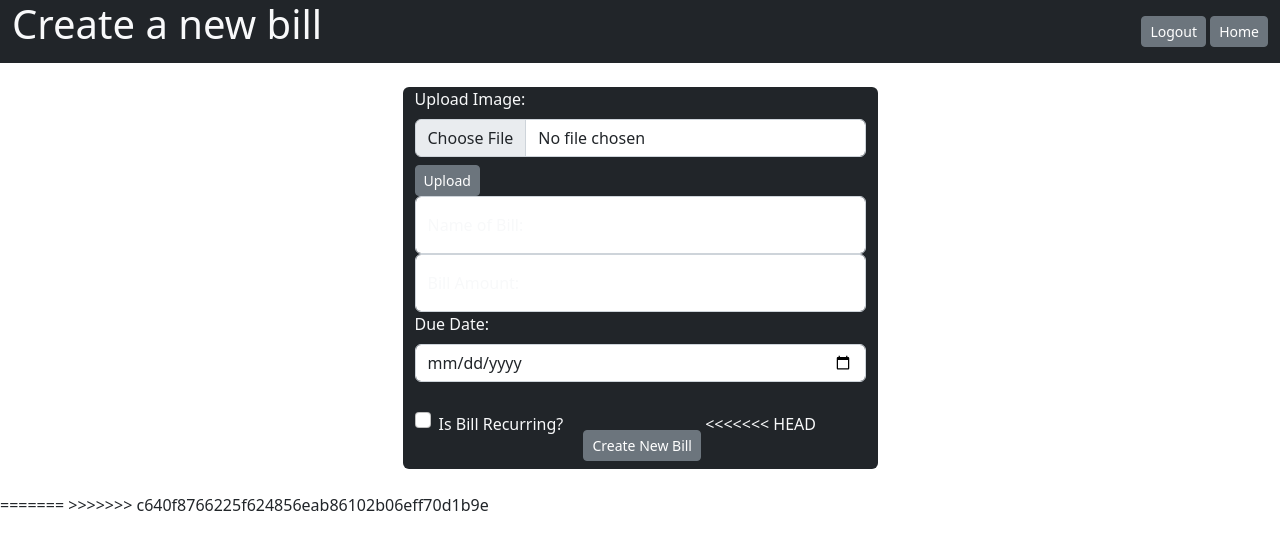
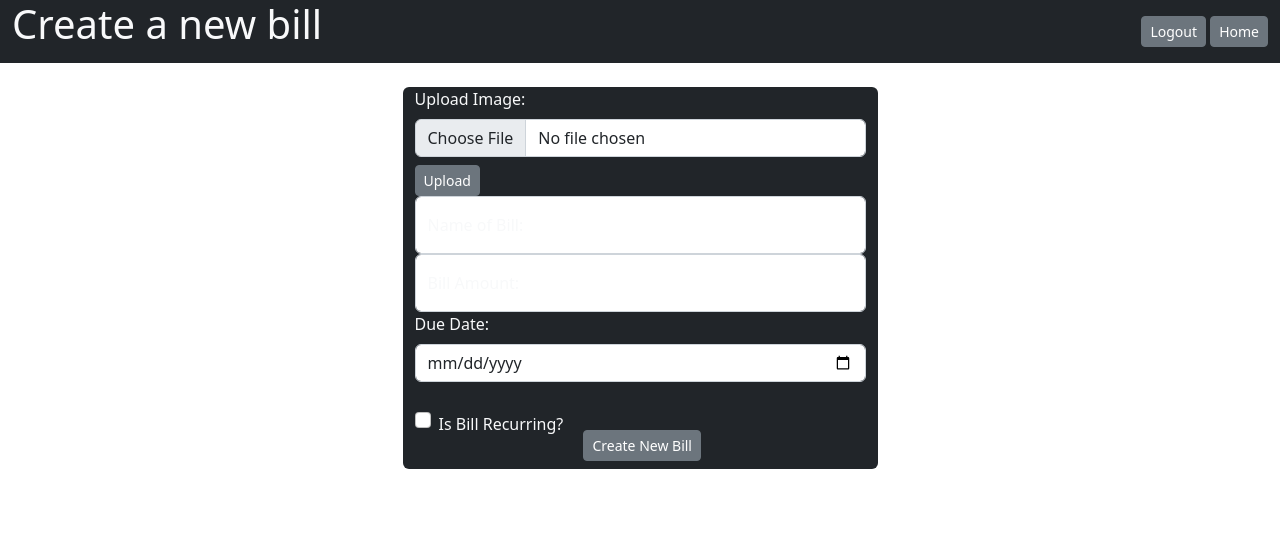
Before and after one commit to JustinGebing/Group_Project, a Flask app: template Group_10_Project/flask_app/templates/create.html in a window 1280 px wide. Shown: the top 550 px of the page. Run offline with Flask 2, Linux system fonts and the light colour scheme; the template is opened without the code that fills it, so the values that code supplies are empty; some libraries are stand-ins or nearby versions.

Commit message:
Update JS in Create.html

```diff
--- a/Group_10_Project/flask_app/templates/create.html
+++ b/Group_10_Project/flask_app/templates/create.html
@@ -56,14 +56,7 @@
                             <label class="form-check-label" for="recurring">Is Bill Recurring?</label>
                         </div>
                         <input class="btn btn-secondary btn-sm mb-2 mt-5" type="submit" value="Create New Bill">
-<<<<<<< HEAD
-                    </form>
                 </div>
-            </div>
-        </div>
-=======
-                </div>
->>>>>>> c640f8766225f624856eab86102b06eff70d1b9e
     <script src="https://code.jquery.com/jquery-3.3.1.slim.min.js" integrity="sha384-q8i/X+965DzO0rT7abK41JStQIAqVgRVzpbzo5smXKp4YfRvH+8abtTE1Pi6jizo" crossorigin="anonymous"></script>
     <script src="https://cdnjs.cloudflare.com/ajax/libs/popper.js/1.14.7/umd/popper.min.js" integrity="sha384-UO2eT0CpHqdSJQ6hJty5KVphtPhzWj9WO1clHTMGa3JDZwrnQq4sF86dIHNDz0W1" crossorigin="anonymous"></script>
     <script src="https://stackpath.bootstrapcdn.com/bootstrap/4.3.1/js/bootstrap.min.js" integrity="sha384-JjSmVgyd0p3pXB1rRibZUAYoIIy6OrQ6VrjIEaFf/nJGzIxFDsf4x0xIM+B07jRM" crossorigin="anonymous"></script>
@@ -76,13 +69,8 @@
             document.getElementById("file").value = some;
         }
         function myDisplay(some) {
-<<<<<<< HEAD
-        var img=document.getElementById("f").value
-          document.getElementById("check").value = some;
-=======
         var img=document.getElementById("file").value
             document.getElementById("check").value = some;
->>>>>>> c640f8766225f624856eab86102b06eff70d1b9e
         }
 
         async function myFunction() {
```
